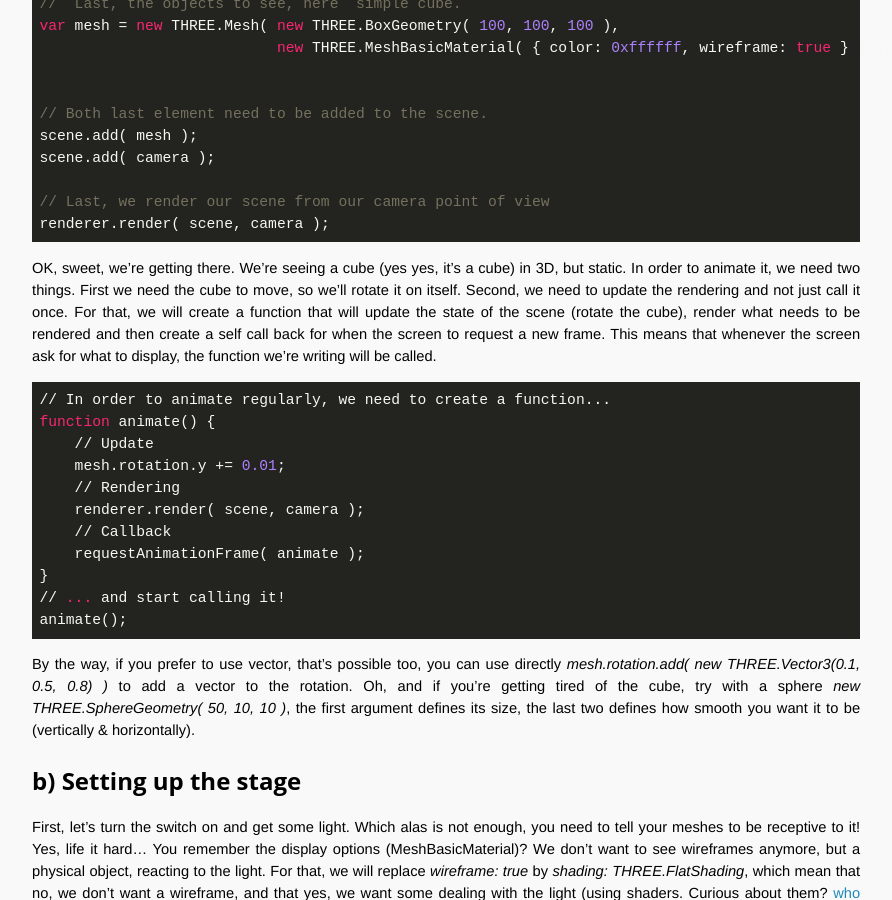
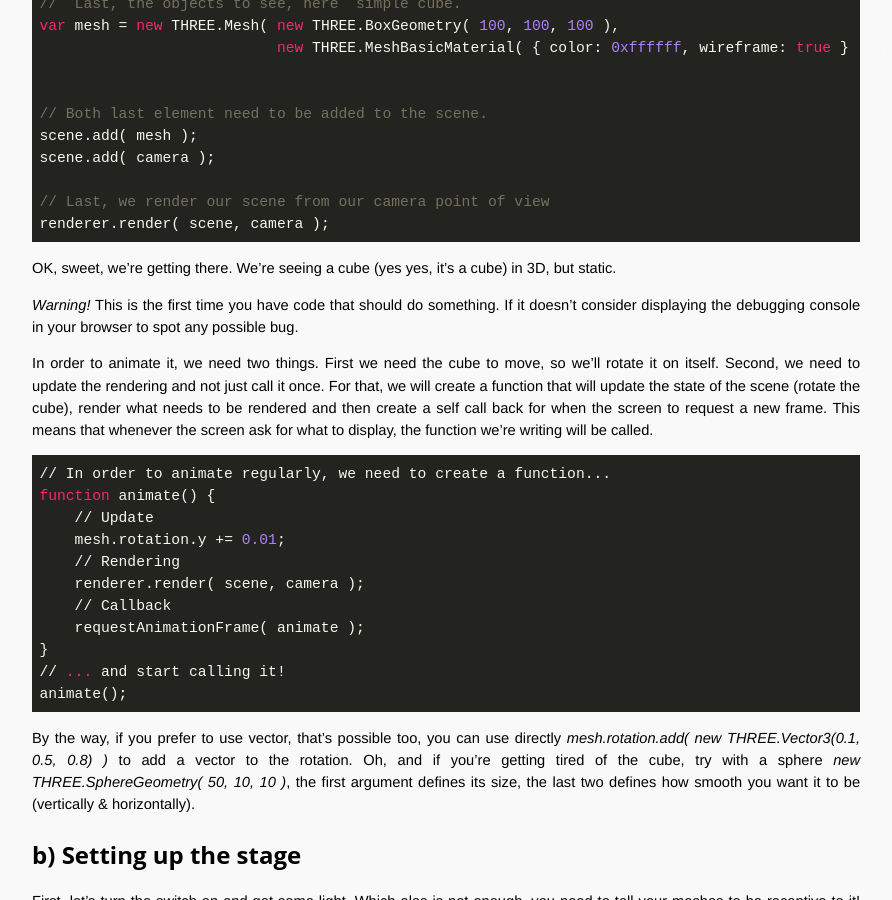
Before and after one commit to OpenTechSchool-Brussels/webVR-for-3D-graphics-and-music, a Jekyll site: the page built from your-3D-scene.markdown, in a window 1280 px wide and 900 px high, scrolled down 2166 px. Shown: the whole window, without its empty margins (324-1216 px from the left). Built offline with Jekyll 4.4.1, drawn with Linux system fonts in a browser that asks for light colours; Markdown is read by kramdown in place of the engine named in the settings.

Commit message:
Update your-3D-scene.markdown

````diff
--- a/your-3D-scene.markdown
+++ b/your-3D-scene.markdown
@@ -75,7 +75,11 @@
 renderer.render( scene, camera );
 ```
 
-OK, sweet, we're getting there. We're seeing a cube (yes yes, it's a cube) in 3D, but static. In order to animate it, we need two things. First we need the cube to move, so we'll rotate it on itself. Second, we need to update the rendering and not just call it once. For that, we will create a function that will update the state of the scene (rotate the cube), render what needs to be rendered and then create a self call back for when the screen to request a new frame. This means that whenever the screen ask for what to display, the function we're writing will be called.
+OK, sweet, we're getting there. We're seeing a cube (yes yes, it's a cube) in 3D, but static.
+
+*Warning!* This is the first time you have code that should do something. If it doesn't consider displaying the debugging console in your browser to spot any possible bug.
+
+In order to animate it, we need two things. First we need the cube to move, so we'll rotate it on itself. Second, we need to update the rendering and not just call it once. For that, we will create a function that will update the state of the scene (rotate the cube), render what needs to be rendered and then create a self call back for when the screen to request a new frame. This means that whenever the screen ask for what to display, the function we're writing will be called.
 
 
 ```javascript
````
